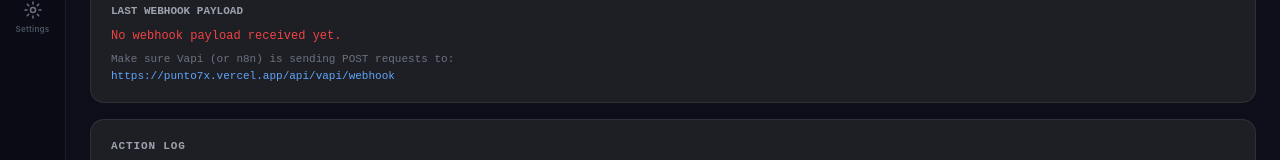
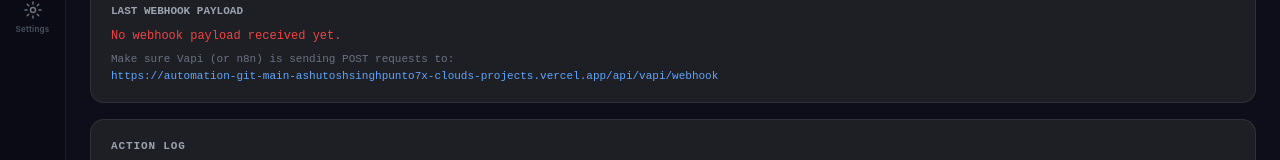
Before and after one commit to ashutoshsinghpunto7x-cloud/Automation-, a Next.js app: page /debug in a window 1280 px wide. Shown: the part 397-557 px from the top of the page. Built offline with nearby package versions, Linux system fonts and the light colour scheme; no server answers; the database is empty.

Commit message:
Fix debug page webhook URL hint

```diff
--- a/app/debug/page.tsx
+++ b/app/debug/page.tsx
@@ -132,7 +132,7 @@ export default function DebugPage() {
           <p style={{ color: "#ef4444", fontSize: 12 }}>No webhook payload received yet.</p>
           <p style={{ color: "#6b7280", fontSize: 11, marginTop: 6 }}>
             Make sure Vapi (or n8n) is sending POST requests to:<br/>
-            <span style={{ color: "#60a5fa" }}>https://punto7x.vercel.app/api/vapi/webhook</span>
+            <span style={{ color: "#60a5fa" }}>https://automation-git-main-ashutoshsinghpunto7x-clouds-projects.vercel.app/api/vapi/webhook</span>
           </p>
         </div>
       )}
```
